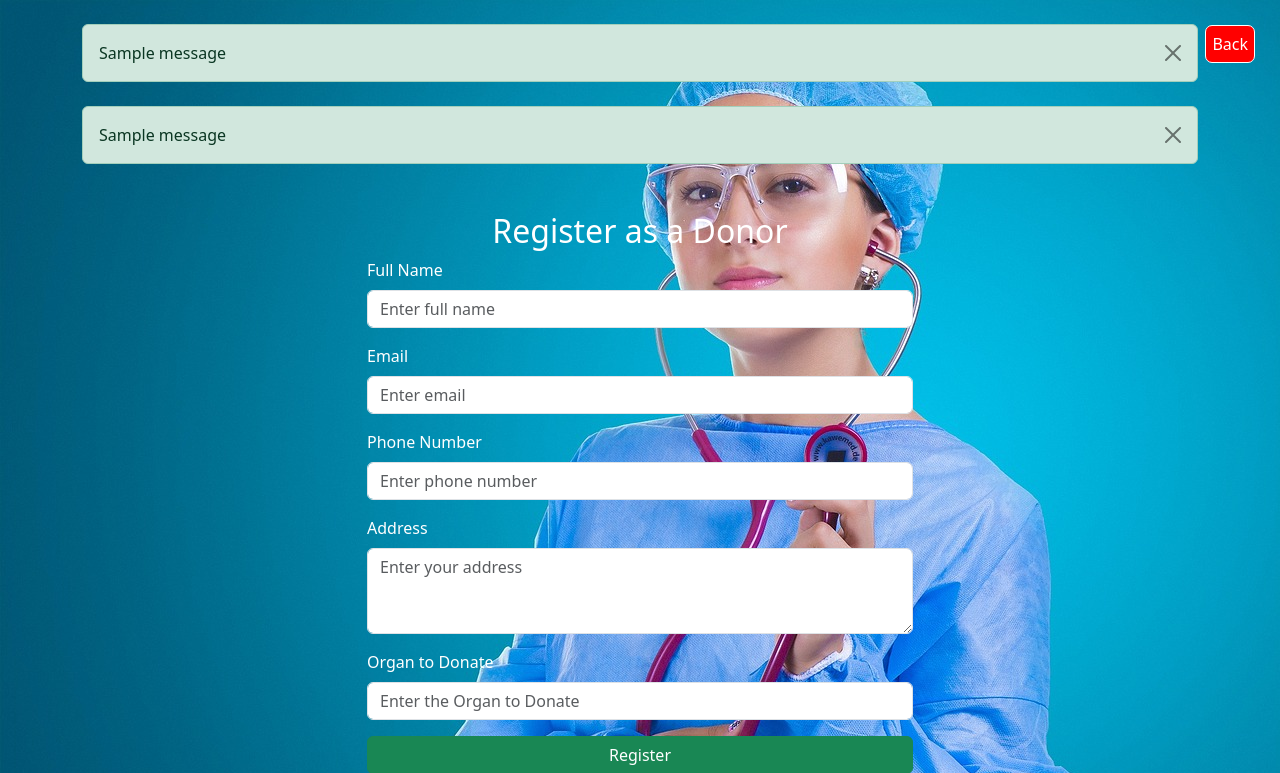
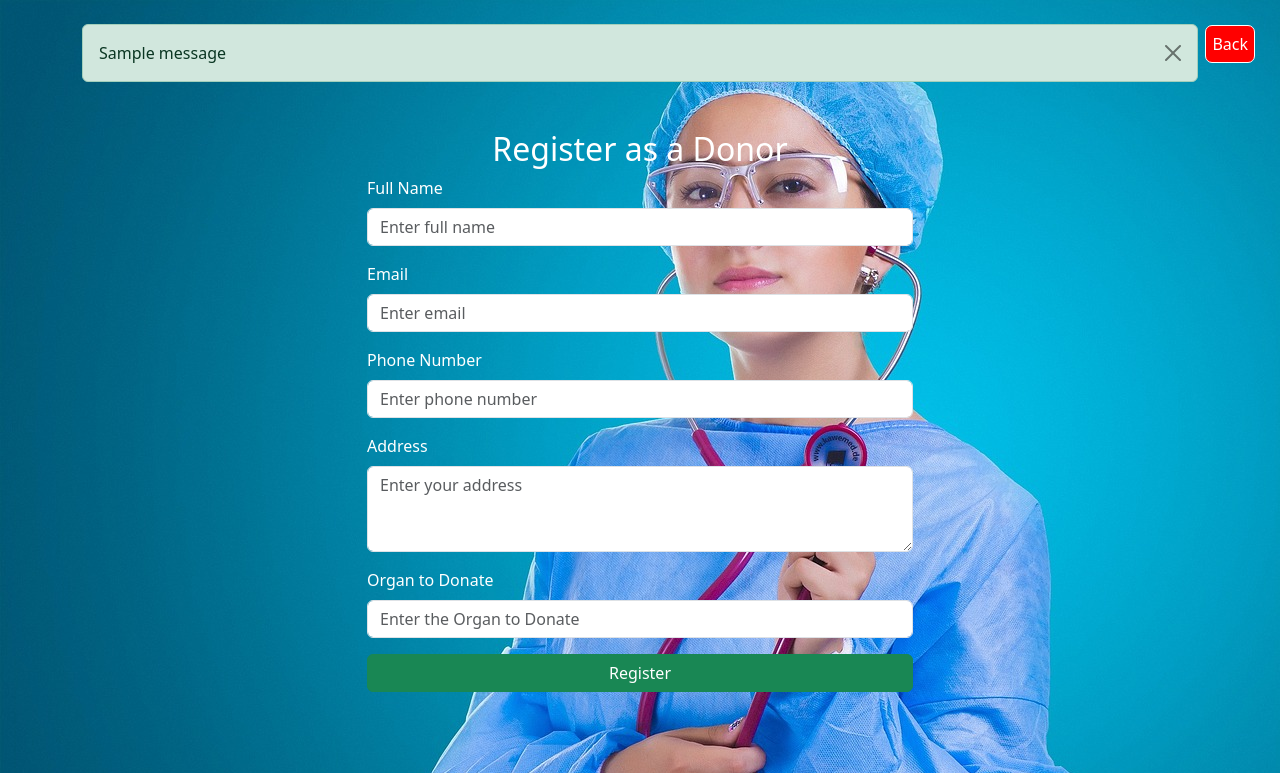
Before and after one commit to venkatesh021/Organ-Donation, a Python web app: template templates/register.html in a window 1280 px wide. Shown: the top 773 px of the page. Run offline with Jinja, Linux system fonts and the light colour scheme; the template is opened without the code that fills it, so the values that code supplies are empty; one stand-in notice (Sample message) is shown.

Commit message:
Update register.html

```diff
--- a/templates/register.html
+++ b/templates/register.html
@@ -26,21 +26,22 @@
       right: 25px;
       top: 25px;
     }
+    #d-btn {
+      position: absolute;
+      right: 25px;
+      top: 100px;
+    }
   </style>
 </head>
 <body>
-  <div class="container mt-4">
-    {% with messages = get_flashed_messages(with_categories=true) %}
-      {% if messages %}
-        {% for category, message in messages %}
-          <div class="alert alert-{{ category }} alert-dismissible fade show" role="alert">
-            {{ message }}
-            <button type="button" class="btn-close" data-bs-dismiss="alert" aria-label="Close"></button>
-          </div>
-        {% endfor %}
-      {% endif %}
-    {% endwith %}
+
+
+  {% if session.get('donor_details') %}
+  <div class="text-center my-4">
+    <a href="{{ url_for('download_certificate') }}" class="btn btn-primary" id="d-btn">Download Certificate</a>
   </div>
+  {% endif %}
+
   <!-- Back Button -->
   <a href="{{ url_for('user_dashboard') }}" id="b-btn">Back</a>
 
```
